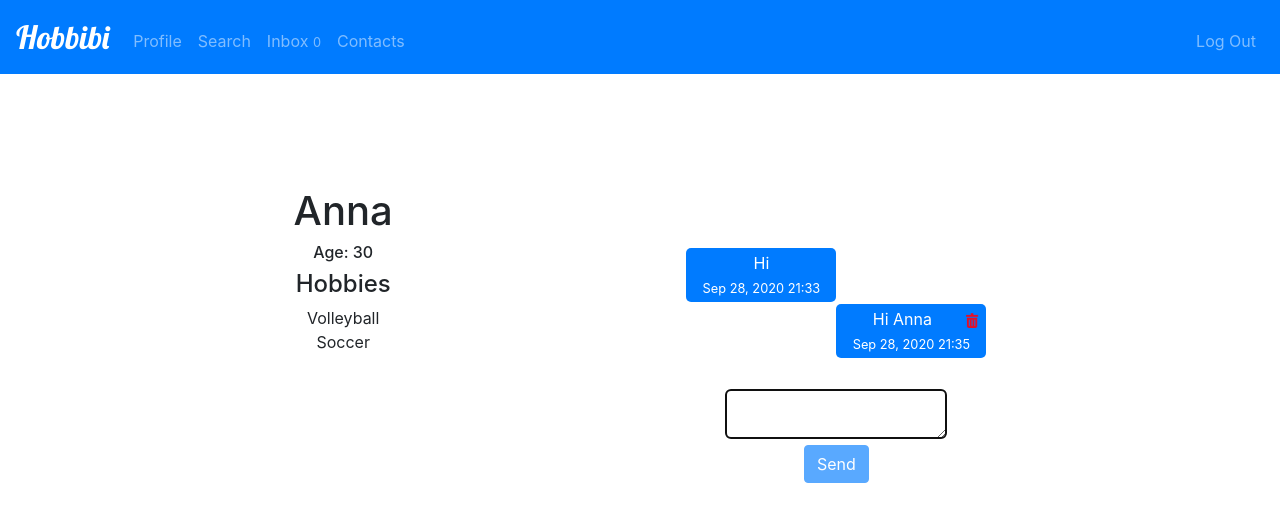
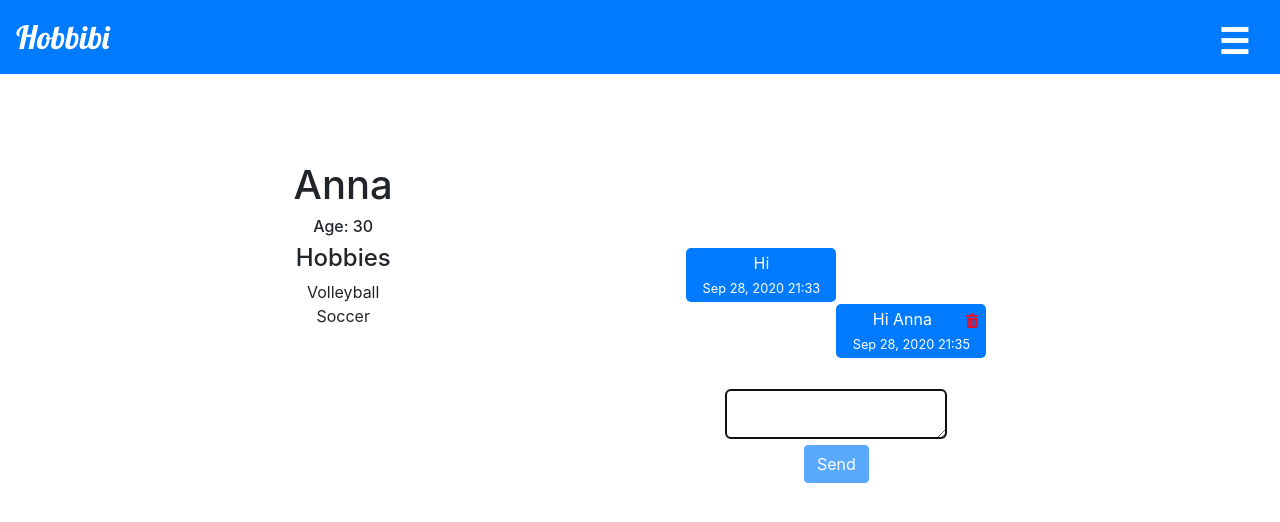
Before and after one commit to Luca-Al-Kafiri/Hobbibi2, a Django app: a page that uses hobbibi/templates/hobbibi/layout.html in a window 1280 px wide. Shown: the top 522 px of the page. Run offline with Django 3.2, Linux system fonts and the light colour scheme; a user stored in the database is signed in; data comes from the database, SQL or seed files in the repository; both versions use the stored data as it was after the commit; some libraries are stand-ins or nearby versions.

Commit message:
change nav

```diff
--- a/hobbibi/static/hobbibi/style.css
+++ b/hobbibi/static/hobbibi/style.css
@@ -107,6 +107,13 @@
   justify-content: center;
 }
 
+#search,
+#main {
+  height: 500px;
+  overflow: auto;
+  overflow-x: hidden;
+}
+
 td,
 th {
   border-bottom: 1px solid #ddd;
@@ -147,24 +154,25 @@
 }
 
 /* The side navigation menu */
-.sidenav {
-  height: 90vh;
+.sidenav,
+.mymainnav {
+  height: 100vh;
   width: 0; /* 0 width - change this with JavaScript */
   position: absolute; /* Stay in place */
   z-index: 1;
   top: 0; /* Stay at the top */
-  left: 0;
+  right: 0;
   overflow: auto;
   scrollbar-width: none;
   background-color: #007bff;
   overflow-x: hidden; /* Disable horizontal scroll */
   padding-top: 60px; /* Place content 60px from the top */
-  margin-top: 50px;
   transition: 0.5s; /* 0.5 second transition effect to slide in the sidenav */
 }
 
 /* The navigation menu links */
-.sidenav a {
+.sidenav a,
+.mymainnav a {
   padding: 5px;
   text-decoration: none;
   color: white;
@@ -173,18 +181,36 @@
 }
 
 /* When you mouse over the navigation links, change their color */
-.sidenav a:hover {
+.sidenav a:hover,
+.mymainnav a:hover {
   color: white;
   text-decoration: none;
 }
 
 /* Position and style the close button (top right corner) */
-.sidenav .closebtn {
+.sidenav .closebtn,
+.mymainnav .closemain {
+  position: absolute;
+  top: 0;
+  font-size: 50px;
+  font-weight: bold;
+}
+
+.menu {
   position: absolute;
   top: 0;
   right: 15px;
-  font-size: 36px;
-  margin-left: 50px;
+  margin-right: 30px;
+  margin-top: 15px;
+  right: 0;
+  color: white;
+  font-size: 35px;
+  font-weight: bold;
+}
+
+.menu:hover {
+  color: white;
+  text-decoration: none;
 }
 
 @keyframes x {
@@ -198,6 +224,7 @@
     opacity: 100%;
   }
 }
+
 .l {
   color: white;
   margin-left: 2px;
@@ -207,15 +234,17 @@
 /* The element to apply the animation to */
 #m2,
 #c2 {
+  margin-top: 20px;
   animation-name: x;
   animation-duration: 0.5s;
 }
 
-@media screen and (max-width: 450px) {
-  .sidenav {
-    height: 230px;
-  }
-  .sidenav2 {
-    height: 230px;
-  }
+#hobbies {
+  height: 100px;
+  overflow: auto;
+  overflow-x: hidden;
 }
+
+.menulist {
+  margin-top: 20px;
+}
--- a/hobbibi/templates/hobbibi/layout.html
+++ b/hobbibi/templates/hobbibi/layout.html
@@ -14,7 +14,7 @@
 </head>
 <body>
     <div>
-    <nav class="navbar navbar-expand-md navbar-dark bg-primary">
+    <!-- <nav class="navbar navbar-expand-md navbar-dark bg-primary">
         <a class="navbar-brand" id="title" href="/">Hobbibi</a>
         <button aria-controls="navbar" aria-expanded="false" aria-label="Toggle navigation" class="navbar-toggler" data-target="#navbar" data-toggle="collapse" type="button">
             <span class="navbar-toggler-icon"></span>
@@ -37,14 +37,37 @@
                 </ul>
             {% endif %}
         </div>
+    </nav> -->
+    <nav class="navbar navbar-dark bg-primary">
+        <a class="navbar-brand" id="title" href="/">Hobbibi</a>
     </nav>
+    <a class="menu" href="javascript:void(0)" onclick="openMain()">&#9776;</a>
+    <div id="mainnav" class="mymainnav">
+        <a href="javascript:void(0)" class="closemain" onclick="closeMain()">&#8680;</a>
+        {% if user.is_authenticated %}
+        <ul class='menulist'>
+            <li><a href="{% url 'profile' request.user %}">Profile</a></li>
+            <li><a href="{% url 'search' %}">Search</a></li>
+            <li><a href="javascript:void(0)" onclick="openNav2()">Inbox <small>{{count}}</small></a></li>
+            <li><a href="javascript:void(0)" onclick="openNav()">Contacts</a></li><br>
+            <li><a href="{%  url 'logout' %}">Log Out</a></li>
+        </ul>
+        {% else %}
+        <ul class='menulist'>
+            <li><a href="{% url 'register' %}">Register</a></li>
+            <li><a href="{% url 'login' %}">Log In</a></li>
+        </ul>
+        {% endif %}
+    </div>
+    <div id="blur">
       {% block body %}
       {% endblock %}
+    </div>
       {% block script %}
     {% endblock %}
 </div>
-<div id="mySidenav" class="sidenav">
-    <a href="javascript:void(0)" class="closebtn" onclick="closeNav()">&times;</a>
+<div id="mySidenav" class="sidenav mymainnav">
+    <a href="javascript:void(0)" class="closebtn" onclick="closeNav()">&#8680;</a>
     <ul id="c2">
         <li class="l">Contacts:</li>
     {% for i in contacts %}
@@ -59,6 +82,16 @@
     </ul>
   </div>
     <script>
+        function openMain(){
+            document.getElementById("mainnav").style.width = '90px';
+            document.getElementById("blur").style.filter = "blur(3px)";
+        }
+
+        function closeMain(){
+            document.getElementById("mainnav").style.width = "0";
+            document.getElementById("blur").style.filter = "blur(0)";
+        }
+
         function openNav() {
             document.getElementById("m2").style.display = 'none'
             document.getElementById("c2").style.display = 'block'
@@ -76,6 +109,17 @@
     document.getElementById("c2").style.display = 'none'
     document.getElementById("mySidenav").style.width = '90px';
 }
+
+$(document).mouseup(function(e) {
+    var container = $(".mymainnav"); // target ID or class
+    // if the target of the click isn't the container nor a descendant of the container
+    if (!container.is(e.target) && container.has(e.target).length === 0) {
+        // get Event here
+        $("a.closemain").click();
+        $("a.closebtn").click();
+    }
+});
+
     </script>
 </body>
 </html>
```
Also changed, not shown: db.sqlite3.
